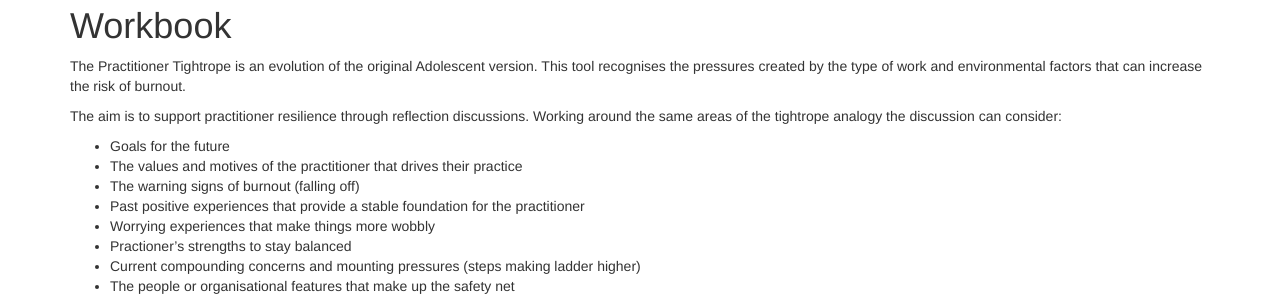
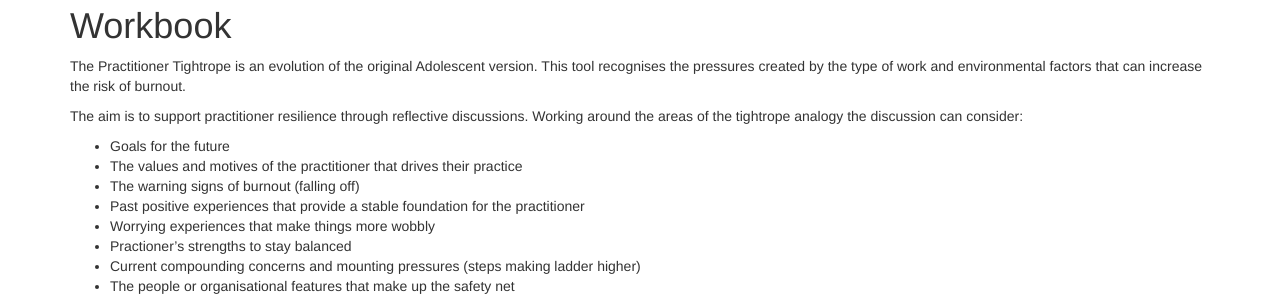
Before and after one commit to retrotravelbug/tightropetool, a Jekyll site: the page built from practitioner tightrope.md, in a window 1280 px wide. Shown: the part 186-484 px from the top of the page. Built offline with Jekyll 4.4.1, drawn with Linux system fonts in a browser that asks for light colours; nearby versions of some CDN libraries.

Commit message:
Update practitioner tightrope.md

```diff
--- a/practitioner tightrope.md
+++ b/practitioner tightrope.md
@@ -8,7 +8,7 @@ banner-image: Bushy-trees.jpeg
 
 The Practitioner Tightrope is an evolution of the original Adolescent version. This tool recognises the pressures created by the type of work and environmental factors that can increase the risk of burnout.
 
-The aim is to support practitioner resilience through reflection discussions. Working around the same areas of the tightrope analogy the discussion can consider:
+The aim is to support practitioner resilience through reflective discussions. Working around the areas of the tightrope analogy the discussion can consider:
 
   - Goals for the future
   - The values and motives of the practitioner that drives their practice
```
